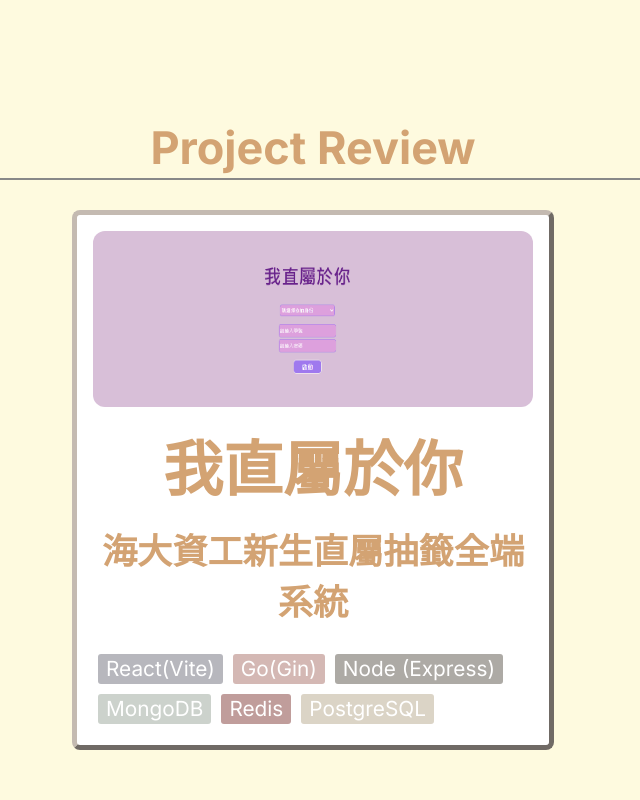
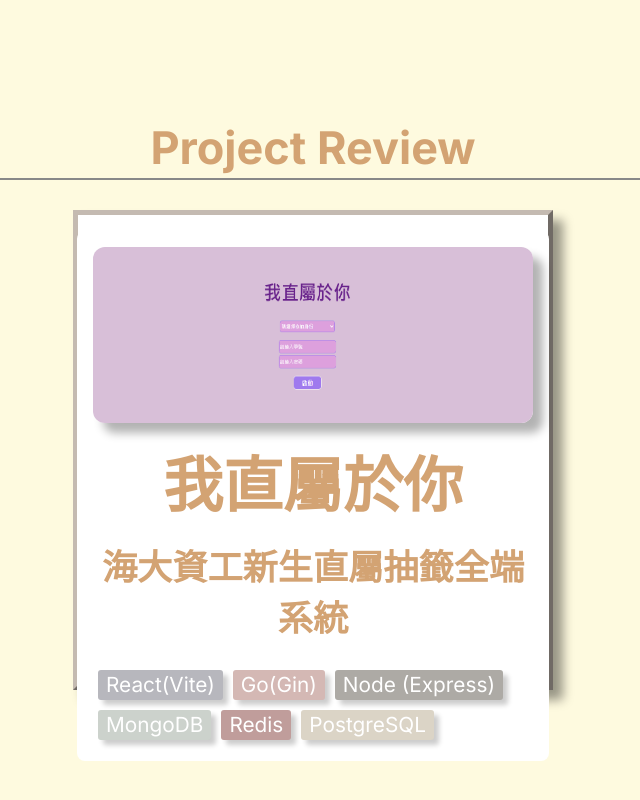
Before and after one commit to we-we-Web/web-web-web, a Next.js app: page / in a window 1280 px wide. Shown: the part 1764-2564 px from the top of the page, without its empty margins (327-967 px from the left). Built offline with nearby package versions, Linux system fonts and the light colour scheme.

Commit message:
shadow complete

```diff
--- a/src/app/Home/projectReview/ProjectReview.module.css
+++ b/src/app/Home/projectReview/ProjectReview.module.css
@@ -32,9 +32,13 @@
 
 .purple-potato-container {
     width: 60vh;
-    height: 50vh;
+    height: 60vh;
     display: flex;
     justify-content: center;
+    background-color: white;
+    padding: 2vh;
+    border:#C4BAB1 5px outset;
+    box-shadow: 10px 10px 10px rgba(0, 0, 0, 0.4);
 }
 
 .purple-potato-container:hover {
@@ -47,13 +51,13 @@
     padding: 2vh;
     border-radius: 8px;
     text-align: center;
-    border:#C4BAB1 5px outset;
 }
 
 .pic {
     width: 55vh;
     height: 22vh;
     border-radius: 12px;
+    box-shadow: 10px 10px 10px rgba(0, 0, 0, 0.3);
 }
 
 .title {
--- a/src/app/Home/projectReview/technology/Technology.module.css
+++ b/src/app/Home/projectReview/technology/Technology.module.css
@@ -17,6 +17,7 @@
     text-overflow: ellipsis;
     line-height: 120%;
     padding: 1.8vh 1vh;
+    box-shadow: 5px 5px 5px rgba(0, 0, 0, 0.2);
     color: white;
 }
 
```
